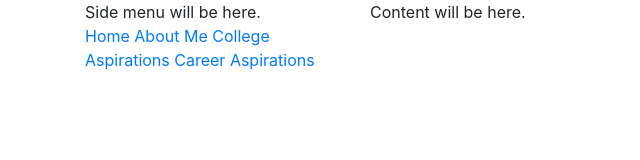
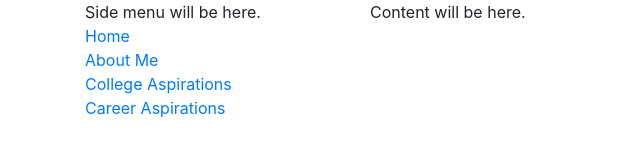
Before and after one commit to mshafim/project0, a plain HTML site: page aboutme.html in a window 1280 px wide. Shown: the whole page, without its empty margins (0-640 px from the left). Drawn offline with nearby package versions, Linux system fonts and the light colour scheme.

Commit message:
fixed link formatting

```diff
--- a/aboutme.html
+++ b/aboutme.html
@@ -17,8 +17,20 @@
             <div class="row">
                 <div class="col-3">
                     <a href="index.html">Home</a>
+                </div>
+            </div>
+            <div class="row">
+                <div class="col-3">
                     <a href="aboutme.html">About Me</a>
+                </div>
+            </div>
+            <div class="row">
+                <div class="col-3">
                     <a href="college.html">College Aspirations</a>
+                </div>
+            </div>
+            <div class="row">
+                <div class="col-3">
                     <a href="career.html">Career Aspirations</a>
                 </div>
             </div>
```
Also changed, not shown: career.html (+12 -0 lines), college.html (+12 -0 lines), index.html (+12 -0 lines).
